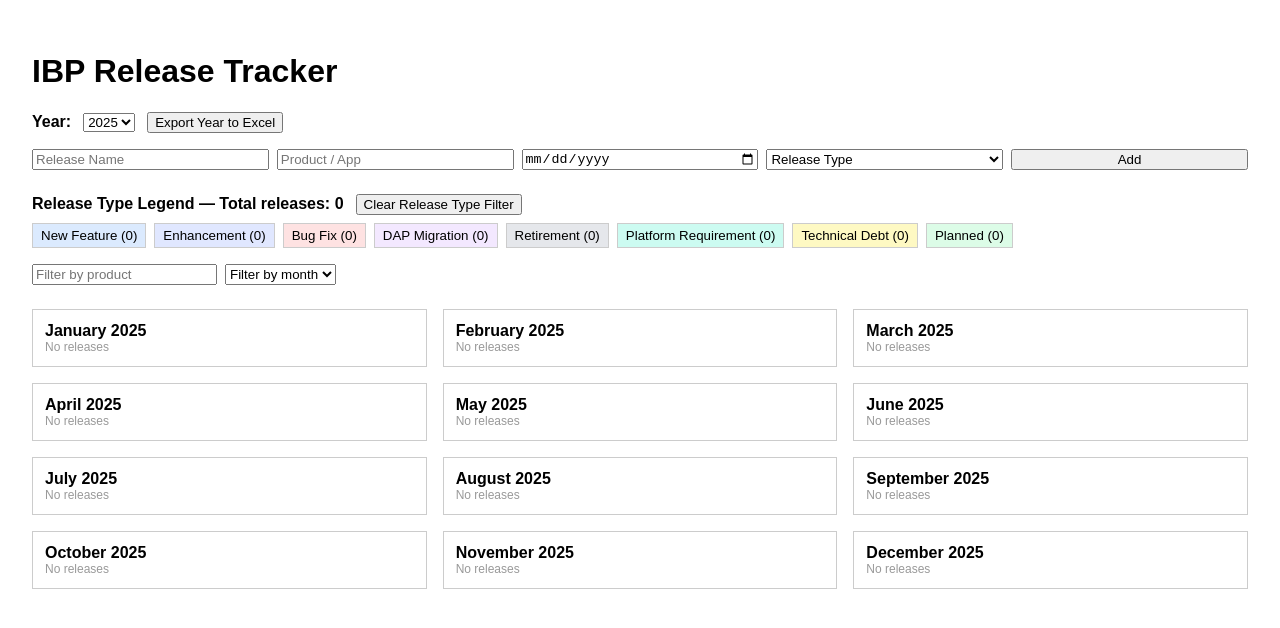
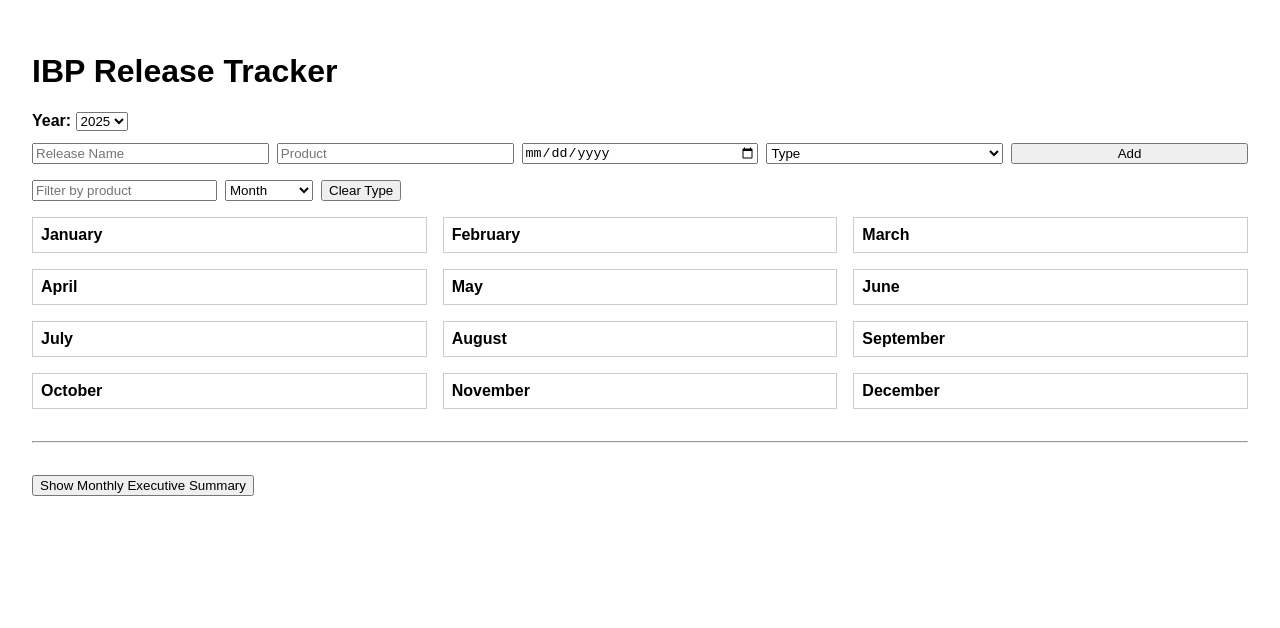
Before and after one commit to pinaki-GH/ibp-release-tracker, a Next.js app: page / in a window 1280 px wide. Shown: the top 628 px of the page. Built offline with nearby package versions, Linux system fonts and the light colour scheme.

Commit message:
Update page.tsx
Test Changes

```diff
--- a/app/page.tsx
+++ b/app/page.tsx
@@ -53,6 +53,9 @@ export default function ReleaseTrackerApp() {
   const [typeFilter, setTypeFilter] = useState<string[]>([]);
   const [monthFilter, setMonthFilter] = useState<number | null>(null);
 
+  /* NEW (Option D): toggle for Executive Summary */
+  const [showExecSummary, setShowExecSummary] = useState(false);
+
   const storageKey = `releaseTracker:${selectedYear}`;
 
   /* Load data */
@@ -92,25 +95,18 @@ export default function ReleaseTrackerApp() {
 
   /* Delete */
   const deleteRelease = (id: number) => {
-    const confirmed = window.confirm("Are you sure you want to delete this release?");
-    if (!confirmed) return;
-
+    if (!window.confirm("Delete this release?")) return;
     setReleases(prev => prev.filter(r => r.id !== id));
-
-    if (editingRelease?.id === id) {
-      setEditingRelease(null);
-      setForm({ name: "", product: "", date: "", type: "" });
-    }
   };
 
-  /* Base filtered set (year + product) */
+  /* Base filtered set (YEAR + PRODUCT only — IMPORTANT) */
   const baseFiltered = releases.filter(r => {
     if (new Date(r.date).getFullYear() !== selectedYear) return false;
     if (productFilter && !r.product.toLowerCase().includes(productFilter.toLowerCase())) return false;
     return true;
   });
 
-  /* Final filtered set (includes type + month) */
+  /* Final filtered set (calendar/list UI only) */
   const filteredReleases = baseFiltered.filter(r => {
     if (typeFilter.length && !typeFilter.includes(r.type)) return false;
     if (monthFilter !== null && new Date(r.date).getMonth() !== monthFilter) return false;
@@ -118,137 +114,140 @@ export default function ReleaseTrackerApp() {
   });
 
   /* Counts */
-  const releaseTypeCounts = baseFiltered.reduce<Record<string, number>>((acc, r) => {
-    acc[r.type] = (acc[r.type] || 0) + 1;
-    return acc;
-  }, {});
-
   const totalYearCount = baseFiltered.length;
 
-  /* Export year data to Excel (CSV) */
-  const exportYearToExcel = () => {
-    const header = "Release Name,Product,Date,Year,Month,Release Type\n";
+  /* ==============================
+     OPTION D — EXECUTIVE SUMMARY
+     (READ-ONLY, ISOLATED)
+  ============================== */
 
-    const rows = baseFiltered
-      .map(r => {
-        const d = new Date(r.date);
-        const month = MONTHS[d.getMonth()];
-        const typeName = releaseTypes.find(t => t.id === r.type)?.name || r.type;
-        return `"${r.name}","${r.product}","${r.date}","${selectedYear}","${month}","${typeName}"`;
-      })
-      .join("\n");
+  const execSummaryByMonth = MONTHS.map((month, idx) => {
+    const items = baseFiltered.filter(
+      r => new Date(r.date).getMonth() === idx
+    );
 
-    const csv = header + rows;
-    const blob = new Blob([csv], { type: "text/csv;charset=utf-8;" });
-    const url = URL.createObjectURL(blob);
+    const byType = releaseTypes.map(rt => {
+      const count = items.filter(r => r.type === rt.id).length;
+      const pct = items.length ? Math.round((count / items.length) * 100) : 0;
+      return { ...rt, count, pct };
+    });
 
-    const link = document.createElement("a");
-    link.href = url;
-    link.download = `IBP_Release_Tracker_${selectedYear}.csv`;
-    document.body.appendChild(link);
-    link.click();
-    document.body.removeChild(link);
-    URL.revokeObjectURL(url);
+    return {
+      month,
+      total: items.length,
+      byType
     };
+  });
+
+  const overallTopType = (() => {
+    const counts: Record<string, number> = {};
+    baseFiltered.forEach(r => {
+      counts[r.type] = (counts[r.type] || 0) + 1;
+    });
+    return releaseTypes
+      .map(rt => ({ ...rt, count: counts[rt.id] || 0 }))
+      .sort((a, b) => b.count - a.count)[0];
+  })();
+
+  const avgPerMonth =
+    Math.round((totalYearCount / 12) * 10) / 10;
+
+  /* ==============================
+     RENDER
+  ============================== */
 
   return (
     <div style={{ padding: 24, fontFamily: "Arial, sans-serif" }}>
       <h1>IBP Release Tracker</h1>
 
-      {/* Year + Export */}
-      <div style={{ display: "flex", alignItems: "center", gap: 12, marginBottom: 16 }}>
-        <strong>Year:</strong>
+      {/* Year */}
+      <div style={{ marginBottom: 12 }}>
+        <strong>Year:</strong>{" "}
         <select value={selectedYear} onChange={e => setSelectedYear(Number(e.target.value))}>
-          {[currentYear - 1, currentYear, currentYear + 1, currentYear + 2].map(y => (
-            <option key={y} value={y}>{y}</option>
+          {[currentYear - 1, currentYear, currentYear + 1].map(y => (
+            <option key={y}>{y}</option>
           ))}
         </select>
-        <button onClick={exportYearToExcel}>Export Year to Excel</button>
       </div>
 
-      {/* Add / Edit */}
-      <div style={{ display: "grid", gridTemplateColumns: "repeat(5, 1fr)", gap: 8, marginBottom: 24 }}>
+      {/* Add */}
+      <div style={{ display: "grid", gridTemplateColumns: "repeat(5,1fr)", gap: 8, marginBottom: 16 }}>
         <input placeholder="Release Name" value={form.name} onChange={e => setForm({ ...form, name: e.target.value })} />
-        <input placeholder="Product / App" value={form.product} onChange={e => setForm({ ...form, product: e.target.value })} />
+        <input placeholder="Product" value={form.product} onChange={e => setForm({ ...form, product: e.target.value })} />
         <input type="date" value={form.date} onChange={e => setForm({ ...form, date: e.target.value })} />
         <select value={form.type} onChange={e => setForm({ ...form, type: e.target.value })}>
-          <option value="">Release Type</option>
+          <option value="">Type</option>
           {releaseTypes.map(rt => <option key={rt.id} value={rt.id}>{rt.name}</option>)}
         </select>
         <button onClick={saveRelease}>{editingRelease ? "Update" : "Add"}</button>
       </div>
 
-      {/* Legend */}
-      <div style={{ marginBottom: 16 }}>
-        <strong>Release Type Legend — Total releases: {totalYearCount}</strong>
-        <button onClick={() => setTypeFilter([])} style={{ marginLeft: 12 }}>
-          Clear Release Type Filter
-        </button>
-        <div style={{ display: "flex", gap: 8, flexWrap: "wrap", marginTop: 8 }}>
-          {releaseTypes.map(rt => (
-            <button
-              key={rt.id}
-              onClick={() => setTypeFilter(p => (p.includes(rt.id) ? p.filter(t => t !== rt.id) : [...p, rt.id]))}
-              style={{ background: rt.color, padding: "4px 8px", border: "1px solid #ccc" }}
-            >
-              {rt.name} ({releaseTypeCounts[rt.id] || 0})
-            </button>
-          ))}
-        </div>
+      {/* Filters */}
+      <div style={{ display: "flex", gap: 8, marginBottom: 16 }}>
+        <input placeholder="Filter by product" value={productFilter} onChange={e => setProductFilter(e.target.value)} />
+        <select value={monthFilter ?? ""} onChange={e => setMonthFilter(e.target.value ? Number(e.target.value) : null)}>
+          <option value="">Month</option>
+          {MONTHS.map((m, i) => <option key={m} value={i}>{m}</option>)}
+        </select>
+        <button onClick={() => setTypeFilter([])}>Clear Type</button>
       </div>
 
-      {/* Filters */}
-      <div style={{ marginBottom: 24, display: "flex", gap: 8 }}>
-        <input placeholder="Filter by product" value={productFilter} onChange={e => setProductFilter(e.target.value)} />
-        {productFilter && <button onClick={() => setProductFilter("")}>×</button>}
-        <select value={monthFilter ?? ""} onChange={e => setMonthFilter(e.target.value ? Number(e.target.value) : null)}>
-          <option value="">Filter by month</option>
-          {MONTHS.map((m, i) => <option key={m} value={i}>{m}</option>)}
-        </select>
-        {monthFilter !== null && <button onClick={() => setMonthFilter(null)}>Clear Month</button>}
-      </div>
-
-      {/* Results */}
-      {monthFilter !== null ? (
-        <div>
-          <h3>{MONTHS[monthFilter]} {selectedYear}</h3>
-          {filteredReleases.map(r => {
-            const rt = releaseTypes.find(t => t.id === r.type);
-            return (
-              <div key={r.id} style={{ background: rt?.color, padding: 8, marginTop: 6, border: "1px solid #ccc" }}>
-                <strong>{r.name}</strong>
-                <div style={{ fontSize: 12 }}>{r.product} • {r.date} • {rt?.name}</div>
-                <div style={{ display: "flex", gap: 8, marginTop: 4 }}>
-                  <button style={{ fontSize: 12 }} onClick={() => { setEditingRelease(r); setForm(r); window.scrollTo({ top: 0, behavior: "smooth" }); }}>Edit</button>
-                  <button style={{ fontSize: 12, color: "red" }} onClick={() => deleteRelease(r.id)}>Delete</button>
-                </div>
-              </div>
-            );
-          })}
-          {filteredReleases.length === 0 && <div style={{ fontSize: 12, color: "#999" }}>No releases</div>}
-        </div>
-      ) : (
-        <div style={{ display: "grid", gridTemplateColumns: "repeat(3, 1fr)", gap: 16 }}>
-          {MONTHS.map((month, index) => (
-            <div key={month} style={{ border: "1px solid #ccc", padding: 12 }}>
-              <strong>{month} {selectedYear}</strong>
-              {filteredReleases.filter(r => new Date(r.date).getMonth() === index).map(r => {
+      {/* Calendar */}
+      <div style={{ display: "grid", gridTemplateColumns: "repeat(3,1fr)", gap: 16 }}>
+        {MONTHS.map((m, idx) => (
+          <div key={m} style={{ border: "1px solid #ccc", padding: 8 }}>
+            <strong>{m}</strong>
+            {filteredReleases.filter(r => new Date(r.date).getMonth() === idx).map(r => {
               const rt = releaseTypes.find(t => t.id === r.type);
               return (
                 <div key={r.id} style={{ background: rt?.color, padding: 6, marginTop: 6 }}>
                   <strong>{r.name}</strong>
                   <div style={{ fontSize: 12 }}>{r.product} • {r.date}</div>
-                    <div style={{ display: "flex", gap: 8, marginTop: 4 }}>
-                      <button style={{ fontSize: 12 }} onClick={() => { setEditingRelease(r); setForm(r); window.scrollTo({ top: 0, behavior: "smooth" }); }}>Edit</button>
-                      <button style={{ fontSize: 12, color: "red" }} onClick={() => deleteRelease(r.id)}>Delete</button>
-                    </div>
+                  <button onClick={() => deleteRelease(r.id)} style={{ color: "red", fontSize: 12 }}>Delete</button>
                 </div>
               );
             })}
-              {filteredReleases.filter(r => new Date(r.date).getMonth() === index).length === 0 && <div style={{ fontSize: 12, color: "#999" }}>No releases</div>}
           </div>
         ))}
       </div>
+
+      {/* ==============================
+         OPTION D — EXEC SUMMARY UI
+      ============================== */}
+
+      <hr style={{ margin: "32px 0" }} />
+
+      <button onClick={() => setShowExecSummary(p => !p)}>
+        {showExecSummary ? "Hide Monthly Executive Summary" : "Show Monthly Executive Summary"}
+      </button>
+
+      {showExecSummary && (
+        <>
+          <h2 style={{ marginTop: 16 }}>Monthly Executive Summary</h2>
+
+          <div style={{ display: "flex", gap: 16, marginBottom: 16 }}>
+            <strong>Total Releases: {totalYearCount}</strong>
+            <strong>Avg / Month: {avgPerMonth}</strong>
+            {overallTopType && <strong>Top Type: {overallTopType.name}</strong>}
+          </div>
+
+          <div style={{ display: "grid", gridTemplateColumns: "repeat(3,1fr)", gap: 16 }}>
+            {execSummaryByMonth.map(m => (
+              <div key={m.month} style={{ border: "1px solid #ccc", padding: 12 }}>
+                <strong>{m.month}</strong>
+                <div>Total: {m.total}</div>
+                {m.byType.filter(t => t.count > 0).map(t => (
+                  <div key={t.id} style={{ fontSize: 12, marginTop: 4 }}>
+                    {t.name}: {t.count} ({t.pct}%)
+                    <div style={{ height: 6, background: "#eee", marginTop: 2 }}>
+                      <div style={{ width: `${t.pct}%`, height: 6, background: t.color }} />
+                    </div>
+                  </div>
+                ))}
+              </div>
+            ))}
+          </div>
+        </>
       )}
     </div>
   );
```
Lines whose indentation alone changed are shown as unchanged.
